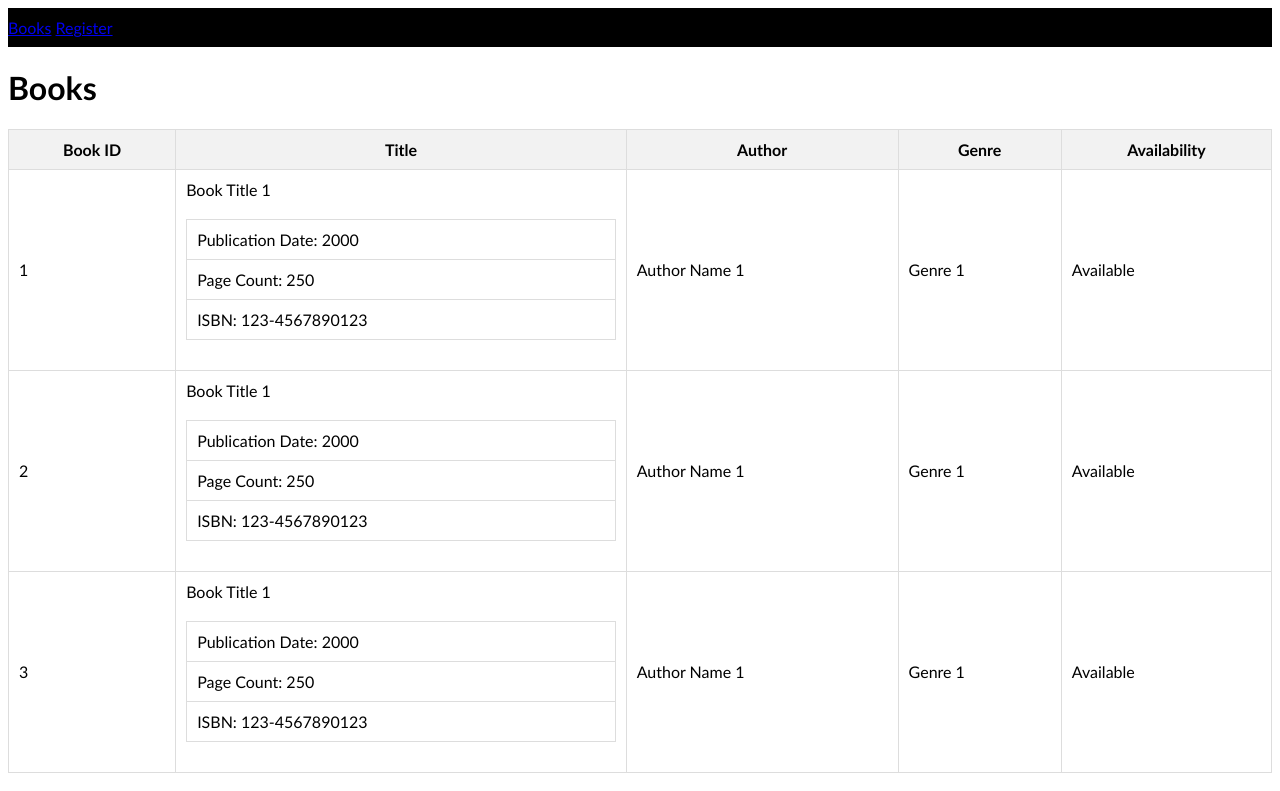
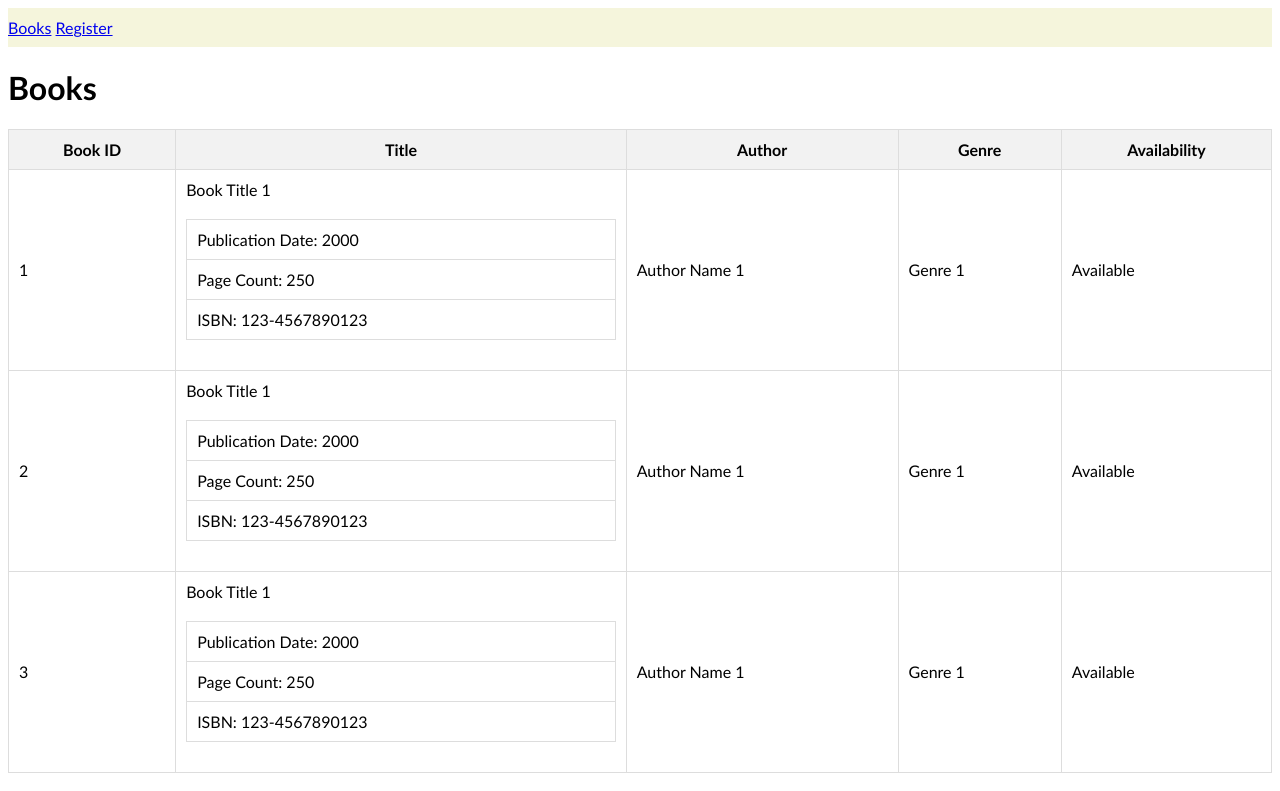
Before and after one commit to Dhananjay257/library_system, a plain HTML site: page index.html in a window 1280 px wide. Shown: the top 791 px of the page. Drawn offline with Linux system fonts and the light colour scheme.

Commit message:
2nd  commit

```diff
--- a/style.css
+++ b/style.css
@@ -4,7 +4,7 @@
 
 #navbar {
     position: sticky;
-    background-color:black;
+    background-color:beige;
     color: white;
     top: 0;
     padding: 10px 0;
```
